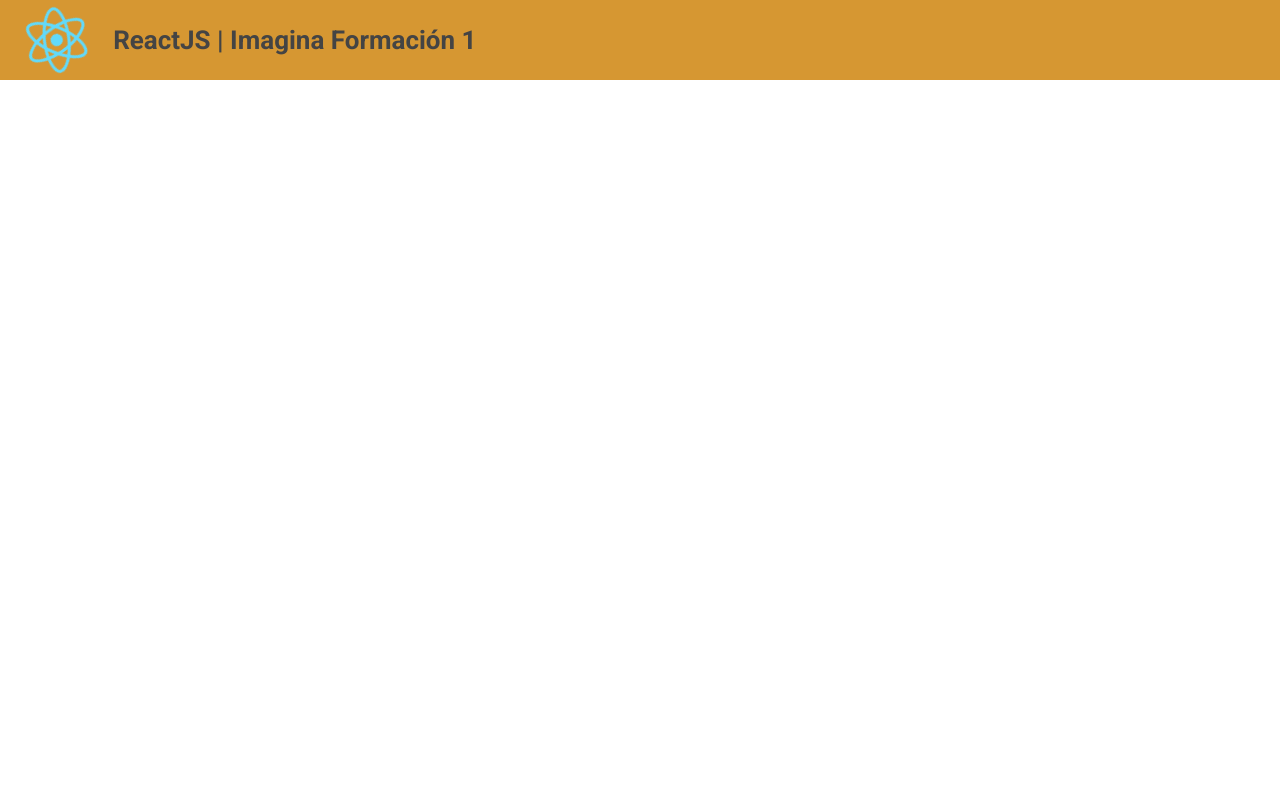
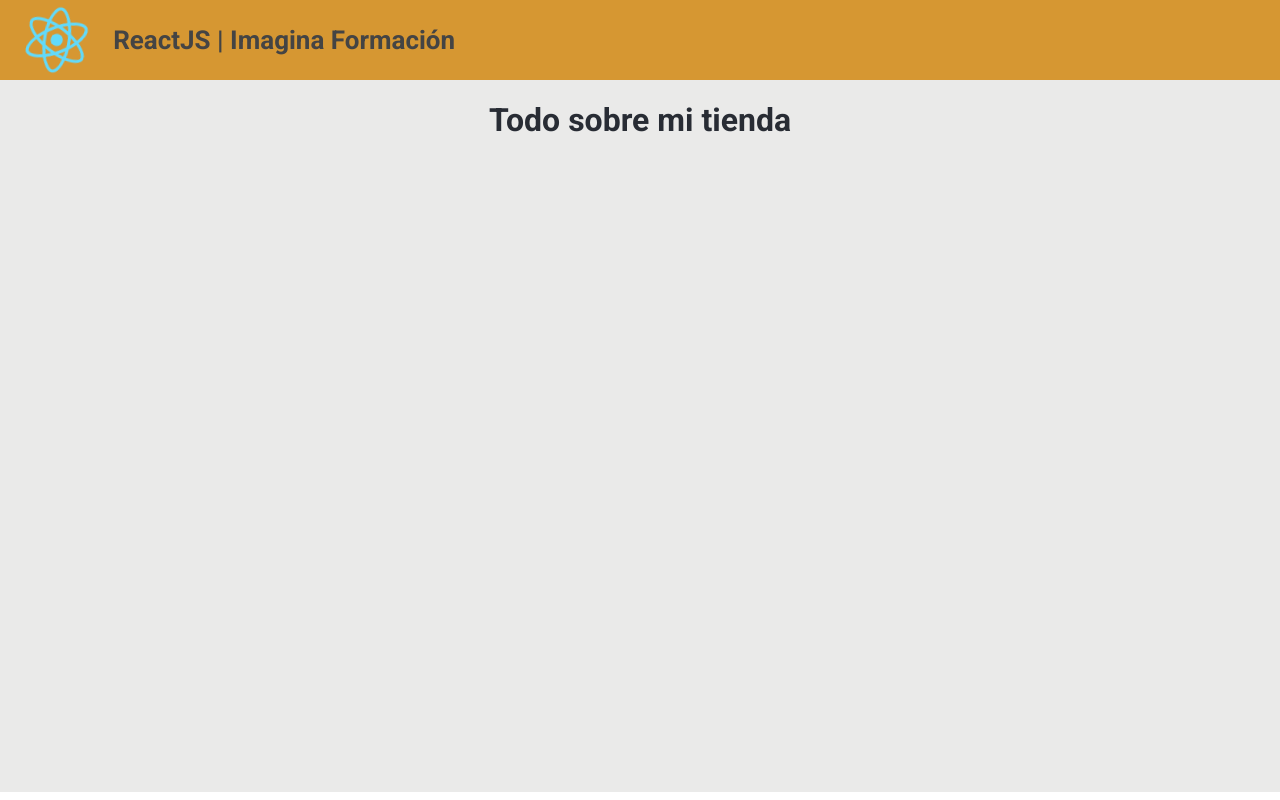
Before and after one commit to ManeFiros/tema-16, a React (Create React App) app: page / in a window 1280 px wide. Built offline with nearby package versions, Linux system fonts and the light colour scheme.

Commit message:
treure context i afegir router

```diff
--- a/src/App.jsx
+++ b/src/App.jsx
@@ -1,11 +1,11 @@
 import logo from './logo.svg';
 import './App.scss';
 import React, {useReducer, useState} from 'react';
-//import {BrowserRouter as Router, Route, Redirect} from 'react-router-dom';
+import {BrowserRouter as Router, Route, Redirect} from 'react-router-dom';
 //import Nav from './components/Nav/Nav.component';
 //import ProtectedRoute from './components/ProtectedRoute/ProtectedRoute.component';
 //import Login from './pages/Login/Login.page';
-//import About from './pages/About/About.page';
+import About from './pages/About/About.page';
 //import Store from './pages/Store/Store.page';
 //import Product from './pages/Product/Product.page';
 import Context from './context';
@@ -26,29 +26,29 @@ function App() {
 
   return (
     <div className="App">
-      <Context.Provider value={{
+      {/*<Context.Provider value={{
         isLogged: isLogged,
         logIn: logIn,
         logOut: logOut,
         isDeDia: isDeDia,
         hazDia: hazDia,
         hazNoche: hazNoche,
-      }}>
+      }}>*/}
         <header className={isDeDia?"App-header header-dia":"App-header header-noche"}>
           <img src={logo} className="App-logo" alt="logo" />
-          <h1>ReactJS | Imagina Formación 1</h1>
+          <h1>ReactJS | Imagina Formación</h1>
         </header>
-        {/*<div className={isDeDia?"Dia":"Noche"}>
+        <div className={isDeDia?"Dia":"Noche"}>
           <Router>
-            <Nav/>
+            {/*<Nav/>*/}
             <Route exact path="/" component={About}></Route>
             {/*<ProtectedRoute exact path="/store" component={Store} />
             <ProtectedRoute path="/product/:MODIFICABLE" component={Product}/>
-            <ProtectedRoute exact path="/about" component={About}/>
+    <ProtectedRoute exact path="/about" component={About}/>*/}
             <Redirect from="/**" to='/' />
           </Router>
-        </div>*/}
-      </Context.Provider>
+        </div>
+      {/*</Context.Provider>*/}
     </div>
   );
 }
```
